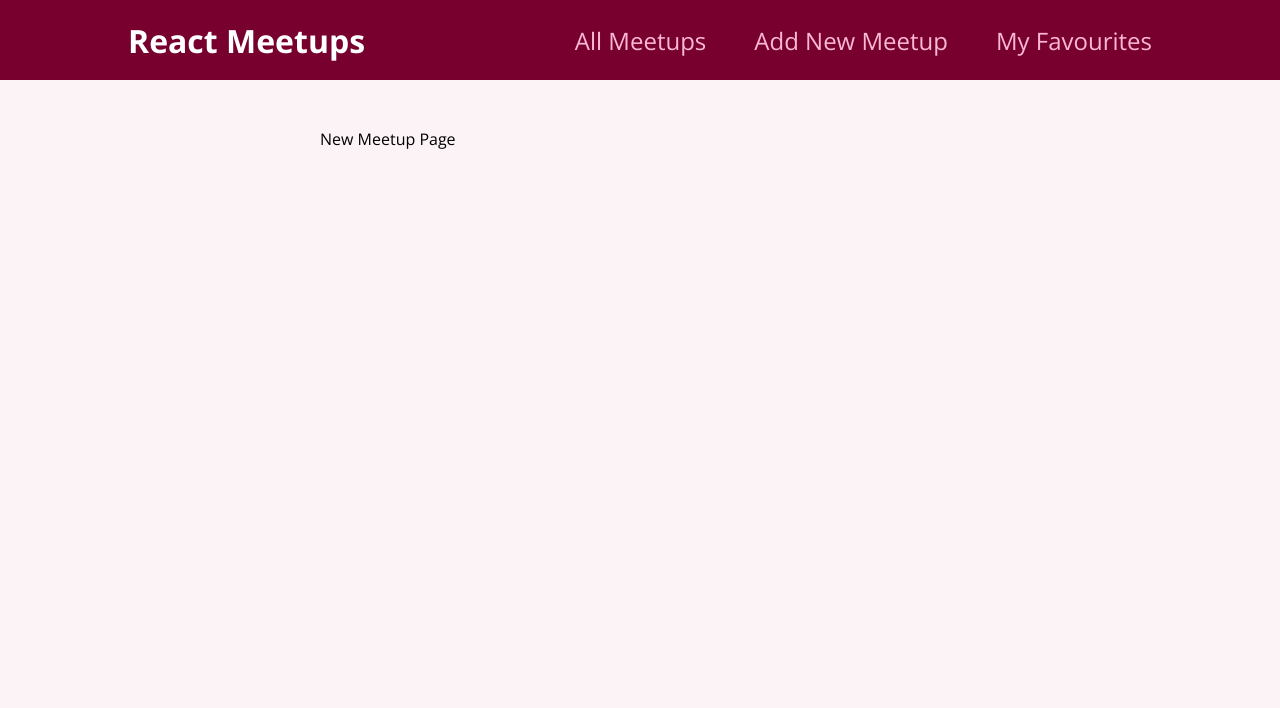
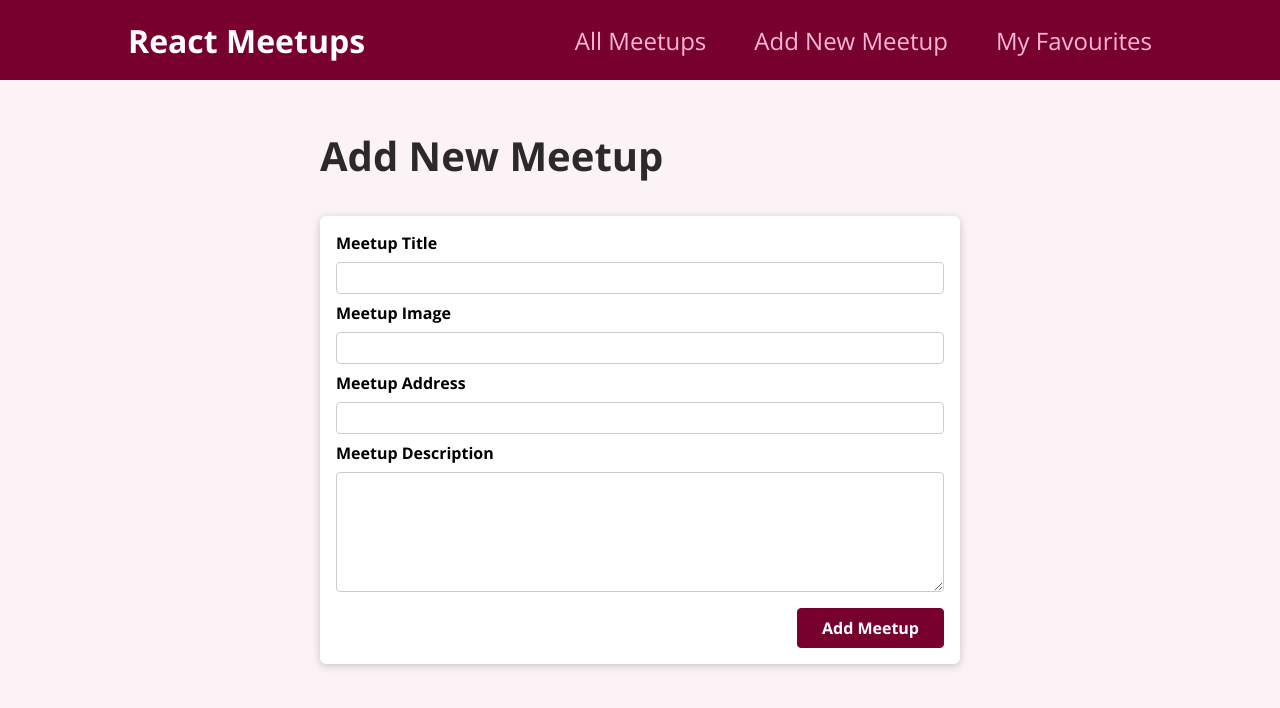
Before and after one commit to vincentabolarin/meetup, a React (Create React App) app: page /new-meetup in a window 1280 px wide. Shown: the top 708 px of the page. Built offline with nearby package versions, Linux system fonts and the light colour scheme.

Commit message:
create form to add a New Meetup

```diff
--- a/src/components/meetups/MeetupList.module.css
+++ b/src/components/meetups/MeetupList.module.css
@@ -0,0 +1,6 @@
+
+.list {
+  list-style: none;
+  margin: 0;
+  padding: 0;
+}
--- /dev/null
+++ b/src/components/meetups/NewMeetupForm.js
@@ -0,0 +1,32 @@
+import Card from "../ui/Card";
+import classes from "./NewMeetupForm.module.css";
+
+const NewMeetupForm = () => {
+    return (
+        <Card>
+            <form className={classes.form}>
+                <div className={classes.control}>
+                    <label htmlFor="title">Meetup Title</label>
+                    <input type="text" required id="title" />
+                </div>
+                <div className={classes.control}>
+                    <label htmlFor="image">Meetup Image</label>
+                    <input type="url" required id="title" />
+                </div>
+                <div className={classes.control}>
+                    <label htmlFor="address">Meetup Address</label>
+                    <input type="text" required id="address" />
+                </div>
+                <div className={classes.control}>
+                    <label htmlFor="description">Meetup Description</label>
+                    <textarea id="description" required rows="5"></textarea>
+                </div>
+                <div className={classes.actions}>
+                    <button>Add Meetup</button>
+                </div>
+            </form>
+        </Card>
+    );
+}
+
+export default NewMeetupForm;
--- /dev/null
+++ b/src/components/meetups/NewMeetupForm.module.css
@@ -0,0 +1,45 @@
+.form {
+  padding: 1rem;
+}
+
+.control {
+  margin-bottom: 0.5rem;
+}
+
+.control label {
+  display: block;
+  font-weight: bold;
+  margin-bottom: 0.5rem;
+}
+
+.control input,
+.control textarea {
+  display: block;
+  font: inherit;
+  border-radius: 4px;
+  border: 1px solid #ccc;
+  padding: 0.25rem;
+  width: 100%;
+}
+
+.actions {
+  margin-top: 1rem;
+  text-align: right;
+}
+
+.actions button {
+  font: inherit;
+  cursor: pointer;
+  background-color: #77002e;
+  color: white;
+  padding: 0.5rem 1.5rem;
+  border: 1px solid #77002e;
+  border-radius: 4px;
+  font-weight: bold;
+}
+
+.actions button:hover,
+.actions button:active {
+  background-color: #a50e48;
+  border-color: #a50e48;
+}
--- a/src/pages/NewMeetup.js
+++ b/src/pages/NewMeetup.js
@@ -1,6 +1,11 @@
+import NewMeetupForm from "../components/meetups/NewMeetupForm";
+
 const NewMeetup = () => {
     return (
-        <div>New Meetup Page</div>
+        <section>
+            <h1>Add New Meetup</h1>
+            <NewMeetupForm />
+        </section>
     );
 }
 
```
